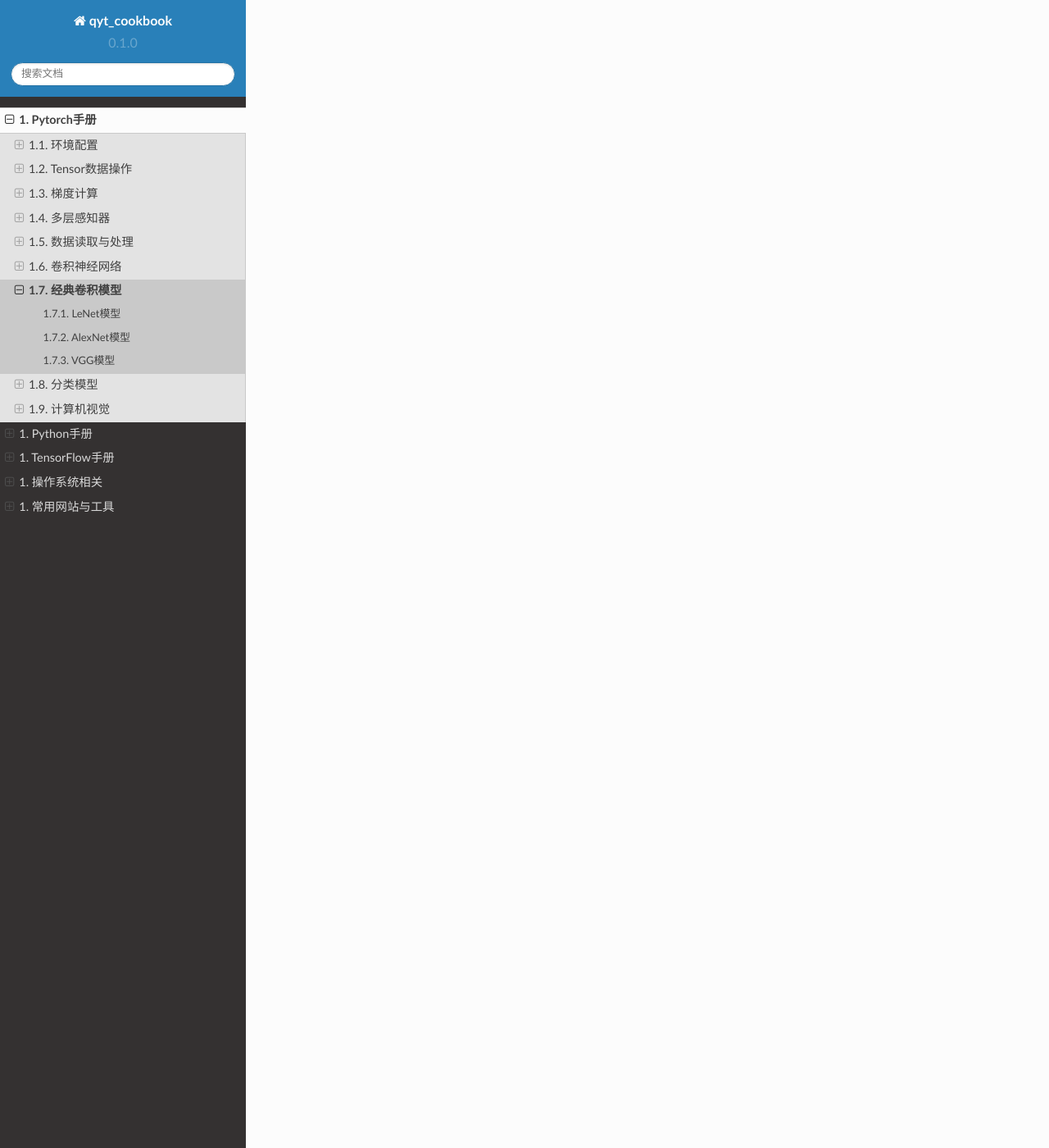
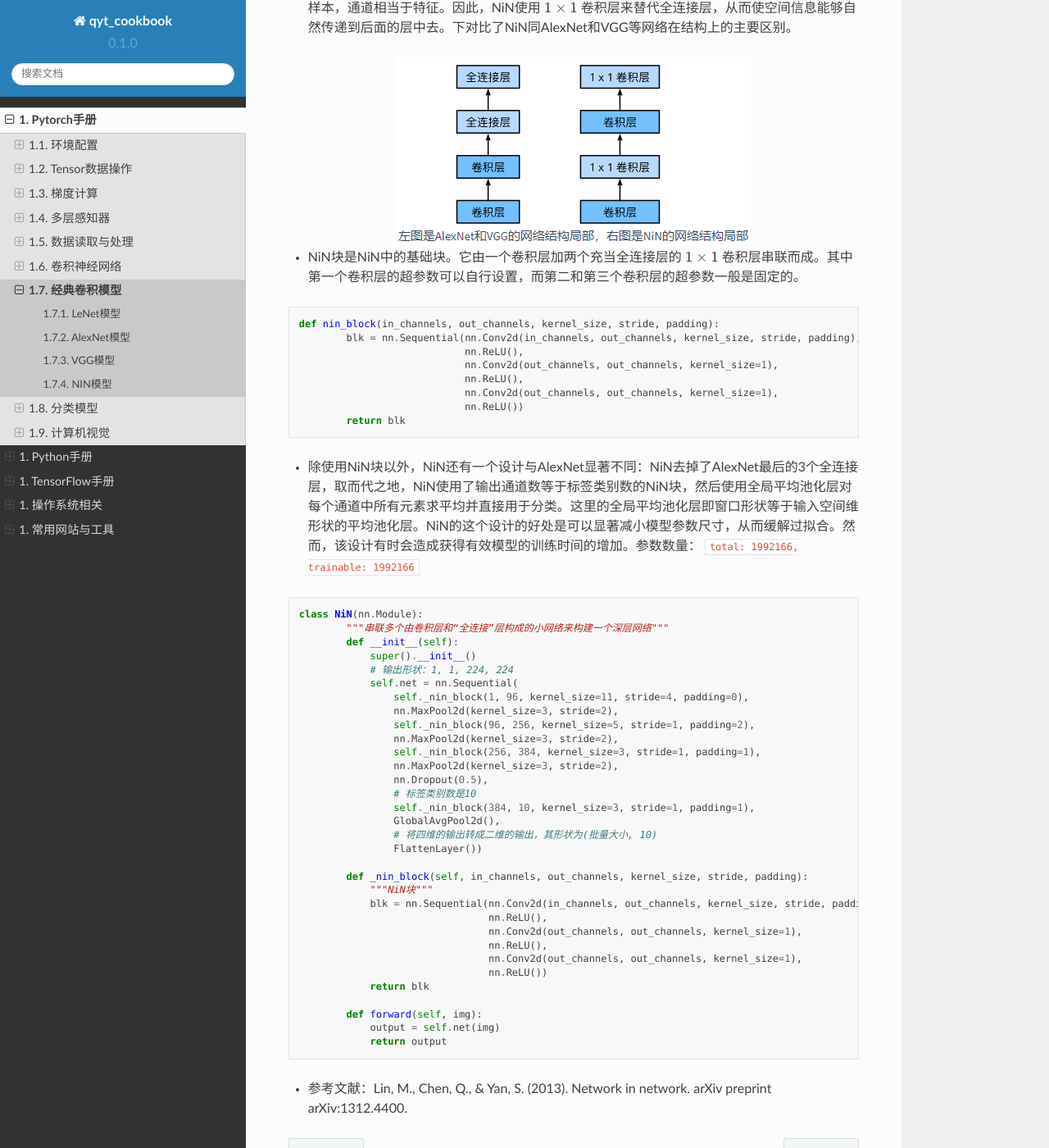
Before and after one commit to q759729997/qyt_cookbook, a Sphinx documentation site: the page built from qyt_cookbook/source/pytorch/cnnModels.rst, in a window 1280 px wide and 1400 px high, scrolled down 4683 px. Shown: the whole window at 82% size. Built offline with Sphinx 7.4.7 and the Read the Docs theme 2.0.0, drawn with Linux system fonts in a browser that asks for light colours; some of the changed text lies outside the part shown.

Commit message:
NIN模型

```diff
--- a/qyt_cookbook/source/pytorch/cnn.rst
+++ b/qyt_cookbook/source/pytorch/cnn.rst
@@ -3,6 +3,7 @@
 ==================
 
 - 卷积神经网络（convolutional neural network）是含有卷积层（convolutional layer）的神经网络。
+- 卷积层的输入和输出通常是 **四维数组（样本，通道，高，宽）** ，而全连接层的输入和输出则通常是 **二维数组（样本，特征）**。
 
 二维卷积
 ######################
--- a/qyt_cookbook/source/pytorch/cnnModels.rst
+++ b/qyt_cookbook/source/pytorch/cnnModels.rst
@@ -200,3 +200,65 @@ VGG模型
 	        return output
 
 - 参考文献：Simonyan, K., & Zisserman, A. (2014). Very deep convolutional networks for large-scale image recognition. arXiv preprint arXiv:1409.1556.
+
+NIN模型
+######################
+
+- 网络中的网络（NiN）。它提出了另外一个思路，即串联多个由卷积层和“全连接”层构成的小网络来构建一个深层网络。
+- 卷积层的输入和输出通常是 **四维数组（样本，通道，高，宽）** ，而全连接层的输入和输出则通常是 **二维数组（样本，特征）** 。如果想在全连接层后再接上卷积层，则需要将全连接层的输出变换为四维。 :math:`1\times 1` 卷积层可以看成全连接层，其中空间维度（高和宽）上的每个元素相当于样本，通道相当于特征。因此，NiN使用 :math:`1\times 1` 卷积层来替代全连接层，从而使空间信息能够自然传递到后面的层中去。下对比了NiN同AlexNet和VGG等网络在结构上的主要区别。
+
+.. image:: ./cnnModels.assets/nin_20200322222234.png
+    :alt:
+    :align: center
+
+- NiN块是NiN中的基础块。它由一个卷积层加两个充当全连接层的 :math:`1\times 1` 卷积层串联而成。其中第一个卷积层的超参数可以自行设置，而第二和第三个卷积层的超参数一般是固定的。
+
+.. code:: python
+
+    def nin_block(in_channels, out_channels, kernel_size, stride, padding):
+	    blk = nn.Sequential(nn.Conv2d(in_channels, out_channels, kernel_size, stride, padding),
+	                        nn.ReLU(),
+	                        nn.Conv2d(out_channels, out_channels, kernel_size=1),
+	                        nn.ReLU(),
+	                        nn.Conv2d(out_channels, out_channels, kernel_size=1),
+	                        nn.ReLU())
+	    return blk
+
+- 除使用NiN块以外，NiN还有一个设计与AlexNet显著不同：NiN去掉了AlexNet最后的3个全连接层，取而代之地，NiN使用了输出通道数等于标签类别数的NiN块，然后使用全局平均池化层对每个通道中所有元素求平均并直接用于分类。这里的全局平均池化层即窗口形状等于输入空间维形状的平均池化层。NiN的这个设计的好处是可以显著减小模型参数尺寸，从而缓解过拟合。然而，该设计有时会造成获得有效模型的训练时间的增加。参数数量： ``total: 1992166, trainable: 1992166``
+
+.. code:: python
+
+    class NiN(nn.Module):
+	    """串联多个由卷积层和“全连接”层构成的小网络来构建一个深层网络"""
+	    def __init__(self):
+	        super().__init__()
+	        # 输出形状：1, 1, 224, 224
+	        self.net = nn.Sequential(
+	            self._nin_block(1, 96, kernel_size=11, stride=4, padding=0),
+	            nn.MaxPool2d(kernel_size=3, stride=2),
+	            self._nin_block(96, 256, kernel_size=5, stride=1, padding=2),
+	            nn.MaxPool2d(kernel_size=3, stride=2),
+	            self._nin_block(256, 384, kernel_size=3, stride=1, padding=1),
+	            nn.MaxPool2d(kernel_size=3, stride=2),
+	            nn.Dropout(0.5),
+	            # 标签类别数是10
+	            self._nin_block(384, 10, kernel_size=3, stride=1, padding=1),
+	            GlobalAvgPool2d(),
+	            # 将四维的输出转成二维的输出，其形状为(批量大小, 10)
+	            FlattenLayer())
+
+	    def _nin_block(self, in_channels, out_channels, kernel_size, stride, padding):
+	        """NiN块"""
+	        blk = nn.Sequential(nn.Conv2d(in_channels, out_channels, kernel_size, stride, padding),
+	                            nn.ReLU(),
+	                            nn.Conv2d(out_channels, out_channels, kernel_size=1),
+	                            nn.ReLU(),
+	                            nn.Conv2d(out_channels, out_channels, kernel_size=1),
+	                            nn.ReLU())
+	        return blk
+
+	    def forward(self, img):
+	        output = self.net(img)
+	        return output
+
+- 参考文献：Lin, M., Chen, Q., & Yan, S. (2013). Network in network. arXiv preprint arXiv:1312.4400.
```
Also changed, not shown: qyt_cookbook/source/pytorch/cnnModels.assets/nin_20200322222234.png (added).
